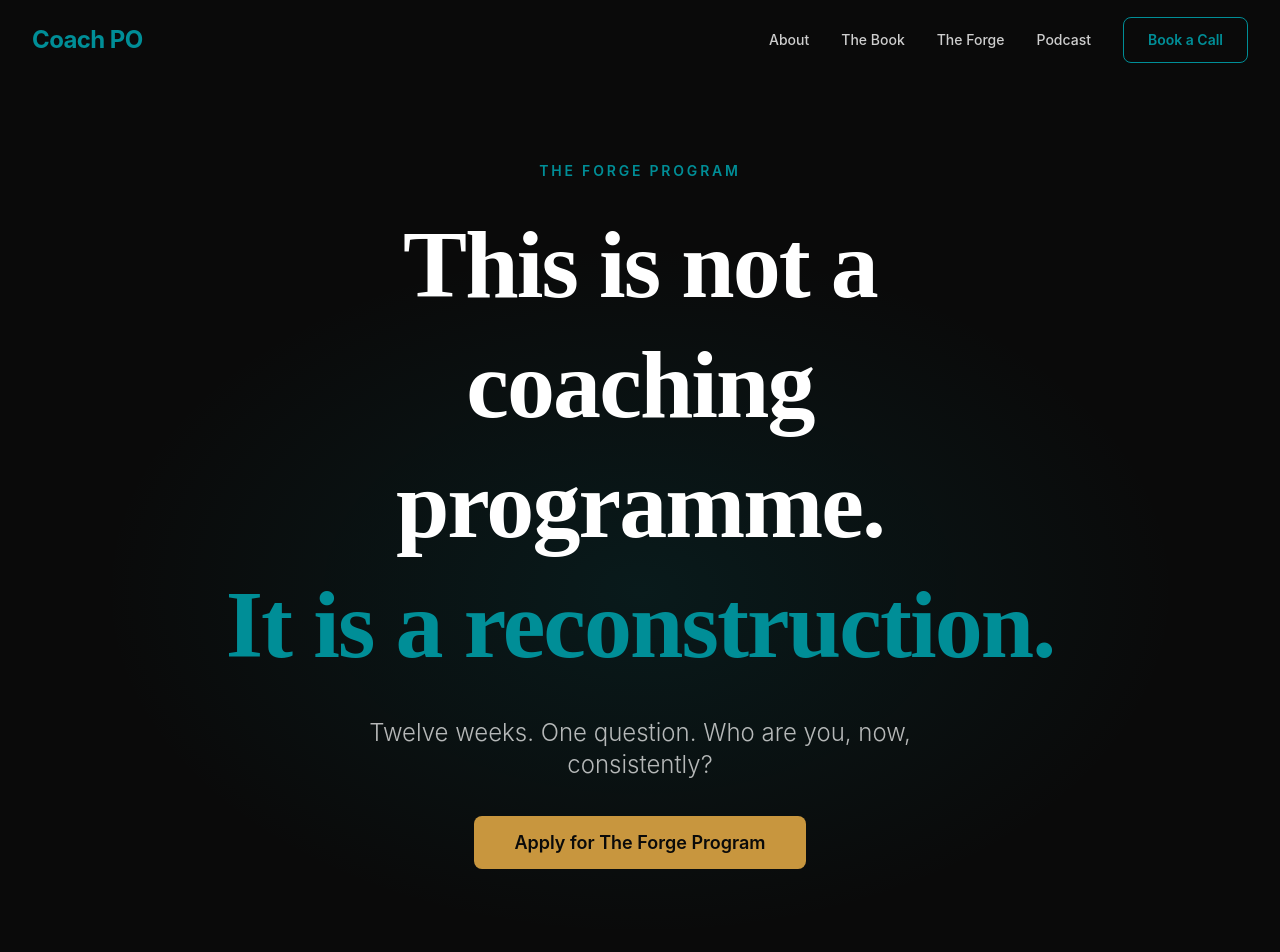
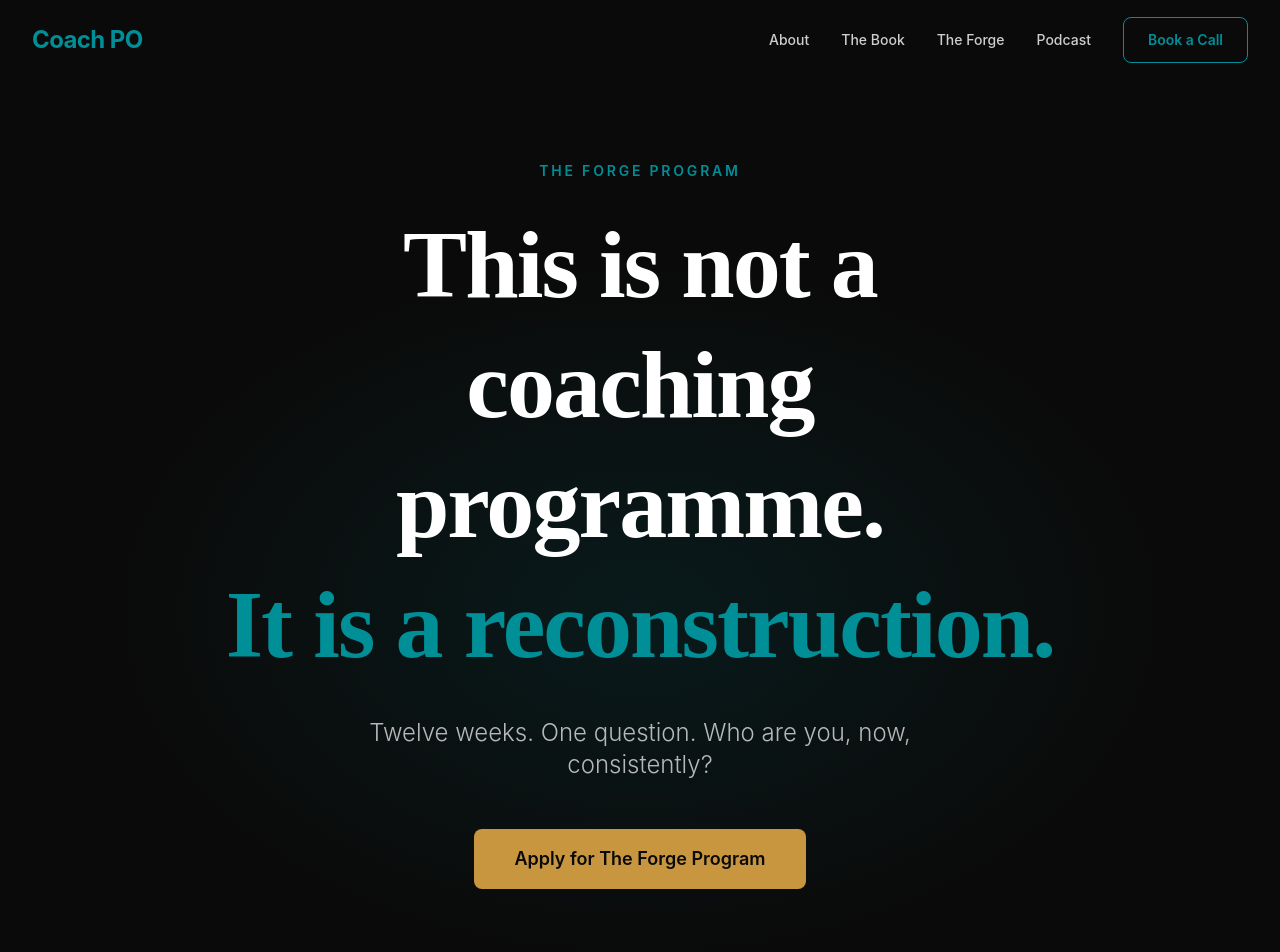
Before and after one commit to pelumiolawole/The-Forge-Website, a Next.js app: page /forge-program in a window 1280 px wide. Shown: the top 952 px of the page. Built offline with nearby package versions, Linux system fonts and the light colour scheme.

Commit message:
fix: added inflex to forge button

```diff
--- a/src/app/forge-program/page.tsx
+++ b/src/app/forge-program/page.tsx
@@ -61,7 +61,7 @@ export default function ForgeProgramPage() {
             href="https://calendly.com/olawolepelumisunday/30min"
             target="_blank"
             rel="noopener noreferrer"
-            className="gold-button text-base md:text-lg px-10 py-4"
+            className="gold-button inline-flex items-center text-base md:text-lg px-10 py-4"
           >
             Apply for The Forge Program
           </a>
@@ -386,7 +386,7 @@ export default function ForgeProgramPage() {
               href="https://calendly.com/olawolepelumisunday/30min"
               target="_blank"
               rel="noopener noreferrer"
-              className="gold-button text-base px-10 py-4"
+              className="gold-button inline-flex items-center text-base px-10 py-4"
             >
               Apply Now
             </a>
@@ -467,7 +467,7 @@ export default function ForgeProgramPage() {
             href="https://calendly.com/olawolepelumisunday/30min"
             target="_blank"
             rel="noopener noreferrer"
-            className="gold-button text-base px-12 py-4"
+            className="gold-button inline-flex items-center text-base px-12 py-4"
           >
             Apply for The Forge Program
           </a>
```
